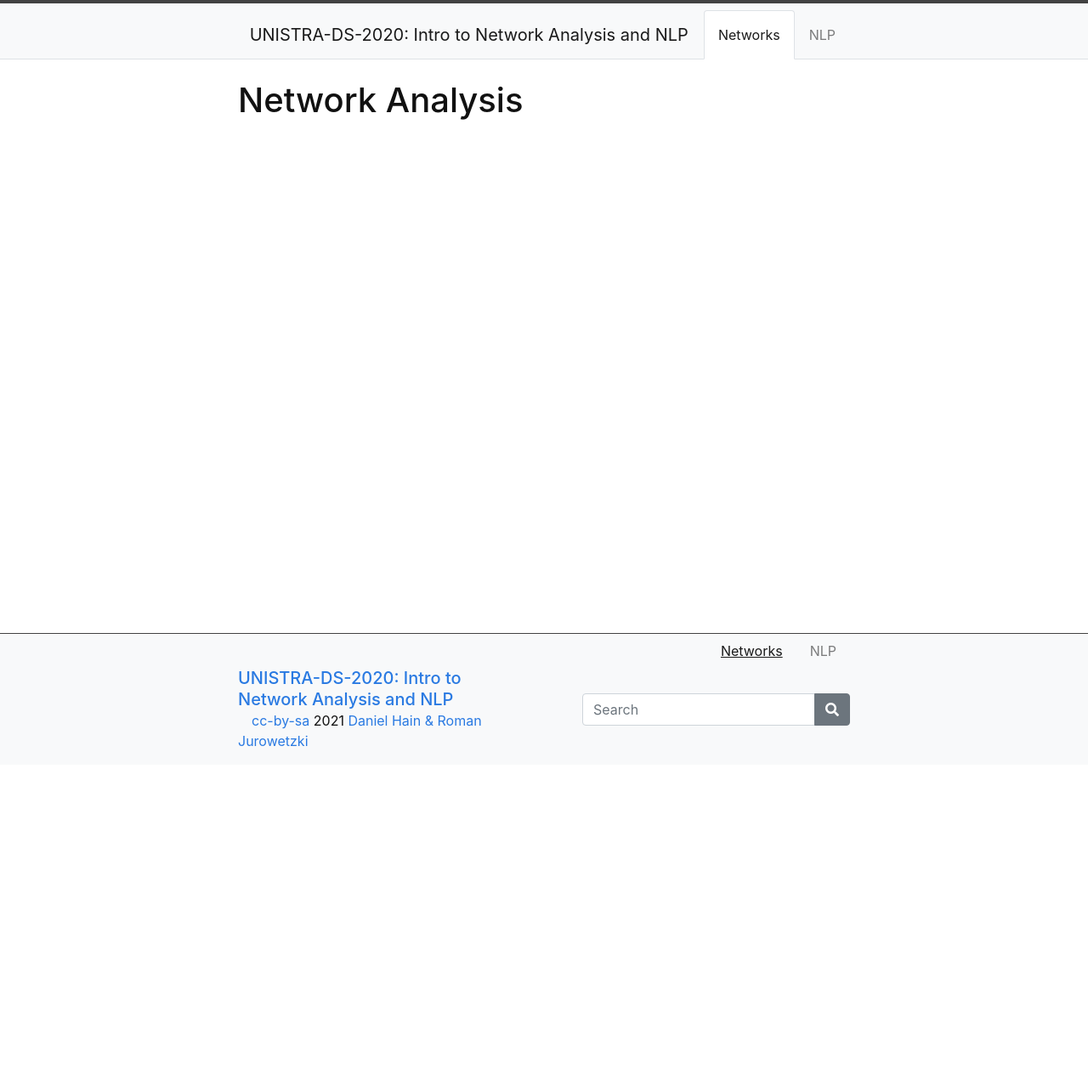
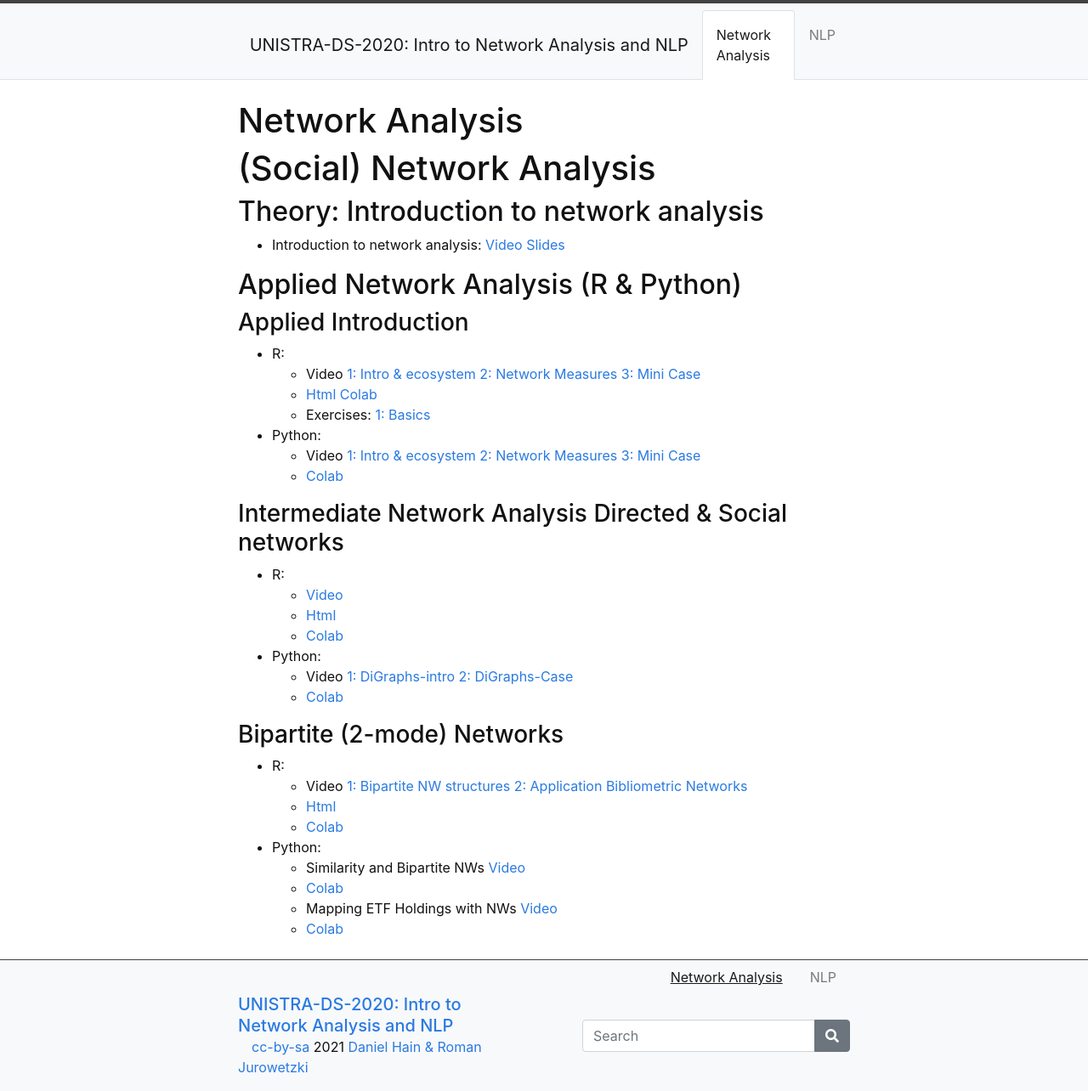
Before and after one commit to SDS-AAU/UNISTRA-DS-2020, a Jekyll site: the page built from content/0-networks.md, in a window 1280 px wide. Shown: the whole page at 85% size. Built offline with Jekyll 4.4.1, drawn with Linux system fonts in a browser that asks for light colours; before the commit the page ends 900 px from its top, so only the background shows below that.

Commit message:
Update 0-networks.md

```diff
--- a/content/0-networks.md
+++ b/content/0-networks.md
@@ -1,4 +1,48 @@
 ---
 title: Network Analysis
-nav: Networks
+nav: Network Analysis
 ---
+
+# (Social) Network Analysis
+
+
+## Theory: Introduction to network analysis
+
+* Introduction to network analysis: [Video](https://www.loom.com/share/307f388fbb3d4e73919250aa6eb535f0) [Slides](https://sds-aau.github.io/SDS-master/M2/notebooks/network_analysis_theory.html)
+
+## Applied Network Analysis (R & Python)
+
+### Applied Introduction
+
+* R:
+   * Video [1: Intro & ecosystem](https://www.loom.com/share/abe75a61d7374ae99f946e1a5829430e) [2: Network Measures](https://www.loom.com/share/981c493c990c46f591f465455a0d5bba) [3: Mini Case](https://www.loom.com/share/9fc0c009945c4fb0b3aaa0be77f52707)
+   * [Html](https://sds-aau.github.io/SDS-master/M2/notebooks/network_analysis_application.nb.html) [Colab](https://colab.research.google.com/github/SDS-AAU/SDS-master/blob/master/M2/notebooks/network_analysis_application.ipynb)
+   * Exercises: [1: Basics](https://colab.research.google.com/github/SDS-AAU/SDS-master/blob/master/M2/exercises/network_analysis_application_ex1.ipynb)
+
+* Python:
+   * Video [1: Intro & ecosystem](https://www.loom.com/share/e2a1e501c1474b70aaa64bad5257d635)  [2: Network Measures](https://www.loom.com/share/3556014c3e2b4fd39d675e05258f5041) [3: Mini Case](https://www.loom.com/share/75ed0b7f781a447991f28149bbe54c04)
+   * [Colab](https://github.com/SDS-AAU/SDS-master/blob/master/M2/notebooks/M2_Networks_hands_on_in_python.ipynb)
+
+### Intermediate Network Analysis Directed & Social networks
+
+* R:
+   * [Video](https://www.loom.com/share/1f905b64ba014819a0c0b45c0757f92c)
+   * [Html](https://sds-aau.github.io/SDS-master/M2/notebooks/network_analysis_application_directed.nb.html)
+   * [Colab](https://colab.research.google.com/github/SDS-AAU/SDS-master/blob/master/M2/notebooks/network_analysis_application_directed.ipynb)
+
+* Python:
+   * Video [1: DiGraphs-intro](https://www.loom.com/share/6a8c8d5d6b8e4e989356b5ca4fa47035?sharedAppSource=personal_library)  [2: DiGraphs-Case](https://www.loom.com/share/fb7a9e91d67e487094b390c9b509737c?sharedAppSource=personal_library)
+   * [Colab](https://github.com/SDS-AAU/SDS-master/blob/master/M2/notebooks/M2_Directed_Networks_hands_on_Python.ipynb)
+
+### Bipartite (2-mode) Networks
+
+* R:
+   * Video [1: Bipartite NW structures](https://www.loom.com/share/7668a71c95f941a1a17148e45ba83689) [2: Application Bibliometric Networks](https://www.loom.com/share/2fdf16a87a9d4eac81d50cef0b55ae3b)
+   * [Html](https://sds-aau.github.io/SDS-master/M2/notebooks/network_analysis_application_bipartite.nb.html)
+   * [Colab](https://colab.research.google.com/github/SDS-AAU/SDS-master/blob/master/M2/notebooks/network_analysis_application_bipartite.ipynb)
+
+* Python:
+   * Similarity and Bipartite NWs [Video](https://www.loom.com/share/f51efae898ff4d78a69949381b4649fe)
+   * [Colab](https://nbviewer.jupyter.org/github/SDS-AAU/SDS-master/blob/master/M2/notebooks/M2_Bipartite_graphs_in_Python.ipynb)
+   * Mapping ETF Holdings with NWs [Video](https://www.loom.com/share/3984d91363f54c01b27d8672f382b711?sharedAppSource=personal_library)
+   * [Colab](https://nbviewer.jupyter.org/github/SDS-AAU/SDS-master/blob/master/M2/notebooks/M2_Case_ETF_Holdings_Python.ipynb)
```
